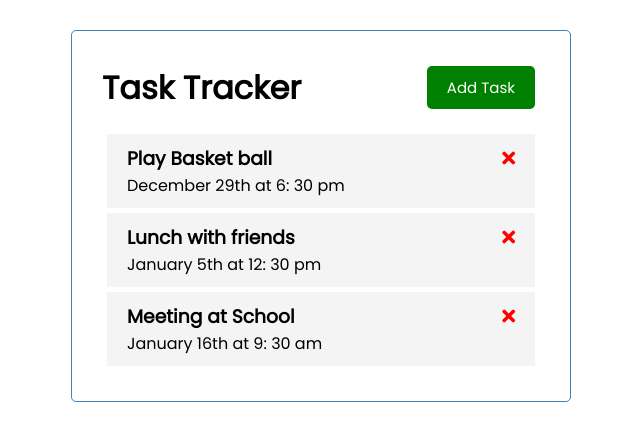
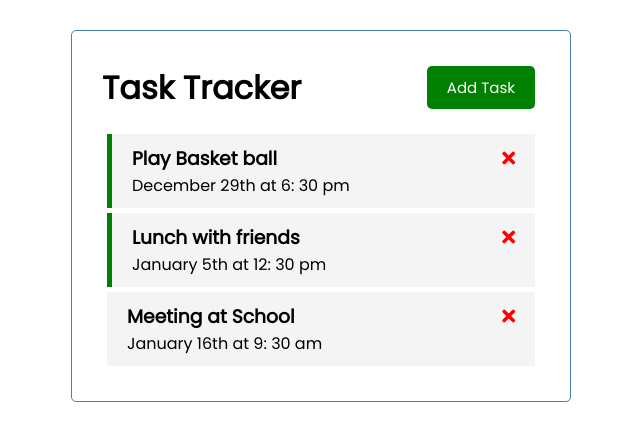
Before and after one commit to mike051985/vue_app_6, a Vue app in the folder myapp/: page / in a window 1280 px wide. Shown: the top 440 px of the page, without its empty margins (319-959 px from the left). Built offline with nearby package versions, Linux system fonts and the light colour scheme.

Commit message:
myapp/src/App.vue myapp/src/components/Task.vue

```diff
--- a/myapp/src/App.vue
+++ b/myapp/src/App.vue
@@ -38,7 +38,7 @@ export default {
         id: 3,
         text: 'Meeting at School',
         day: 'January 16th at 9: 30 am',
-        reminder: true
+        reminder: false
       },
     ]
   }
--- a/myapp/src/components/Task.vue
+++ b/myapp/src/components/Task.vue
@@ -1,5 +1,5 @@
 <template>
-    <div class="task">
+    <div :class="[task.reminder ? 'reminder' : '', 'task']">
         <h3>
             {{ task.text }}
             <i class="fas fa-times"></i>
```
